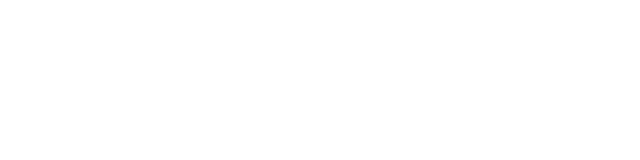
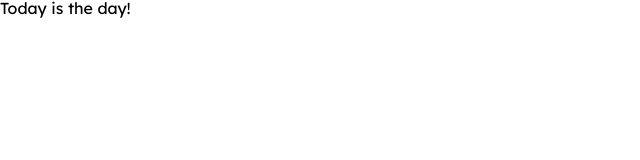
Before and after one commit to Mikael-Josias/projeto11-trackit, a React (Create React App) app: page /hoje in a window 1280 px wide. Before the commit this address had no page. Shown: the top 160 px of the page, without its empty margins (0-640 px from the left). Built offline with nearby package versions, Linux system fonts and the light colour scheme.

Commit message:
feat: redirected to another page when logged in

```diff
--- a/src/App.js
+++ b/src/App.js
@@ -4,6 +4,7 @@
 
 import SignInPage from "./pages/SignInPage/SignInPage";
 import SignUpPage from "./pages/SignUpPage/SignUpPage";
+import TodayPage from "./pages/TodayPage/TodayPage";
 
 function App() {
 	const navigate = useNavigate();
@@ -19,6 +20,7 @@
 			<Routes>
 				<Route exact path="/" element={<SignInPage/>} />
 				<Route exact path="/cadastro" element={<SignUpPage/>} />
+				<Route exact path="/hoje" element={<TodayPage/>} />
 			</Routes>
 		</UserProvider>
 
--- a/src/pages/SignInPage/SignInPage.js
+++ b/src/pages/SignInPage/SignInPage.js
@@ -11,11 +11,15 @@
 import SignLink from "../../components/SignLink/SignLink";
 
 import { UserContext } from "../../contexts/UserContext";
+import { useNavigate } from "react-router-dom";
 
 export default function SignInPage(){
+    const navigate = useNavigate();
+
     const [email, setEmail] = useState("");
     const [password, setPassword] = useState("");
     const [loading, setLoading] = useState(false);
+
     const userContext = useContext(UserContext);
 
     function LogIn(e){
@@ -31,6 +35,7 @@
         promisse.then((res) => {
             setLoading(false);
             userContext.LogInUser(res.data);
+            navigate("/hoje");
         });
         promisse.catch((err) => {
             setLoading(false);
--- /dev/null
+++ b/src/pages/TodayPage/TodayPage.js
@@ -0,0 +1,8 @@
+
+export default function TodayPage(){
+    return (
+        <>
+            Today is the day!
+        </>
+    );
+}
```
